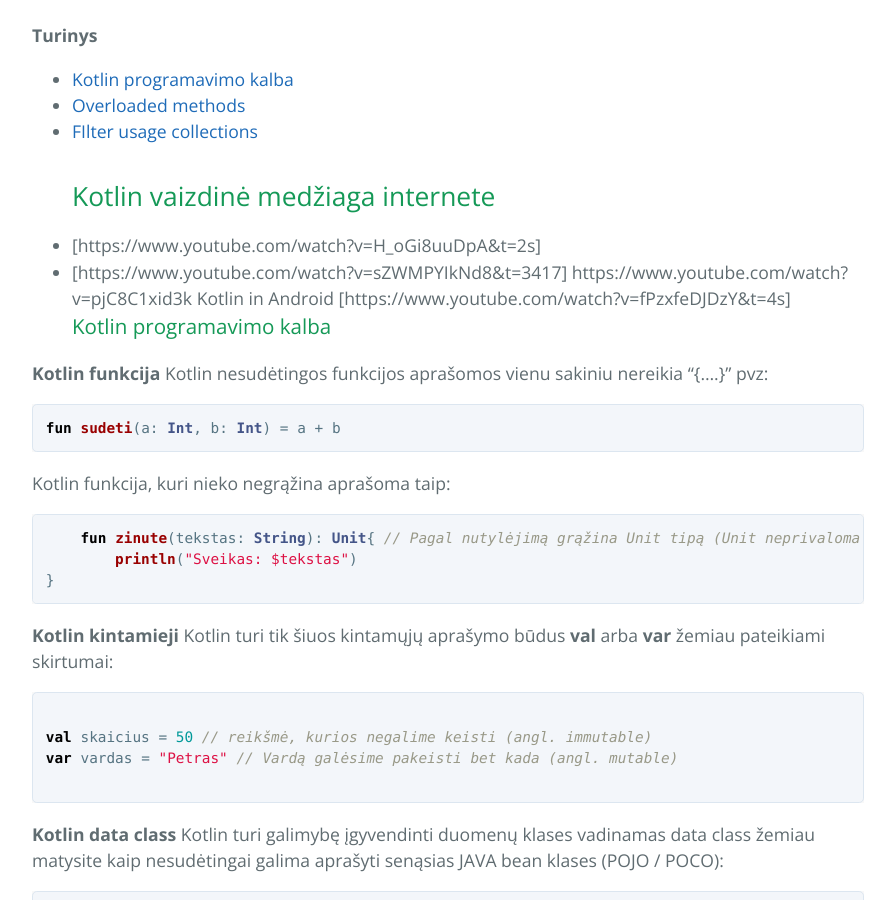
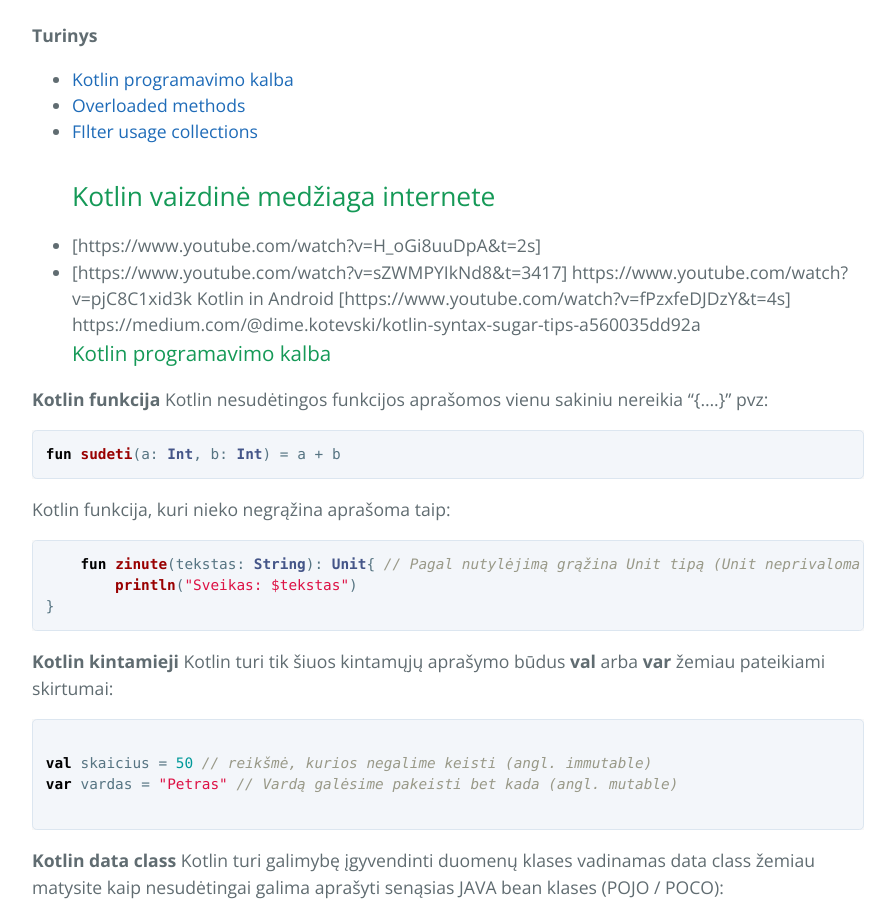
Before and after one commit to eif-courses/Java-Lecture-Notes, a Jekyll site: the page built from _posts/2017-10-29-overloading-kotlin-vs-java.md, in a window 1280 px wide and 900 px high, scrolled down 396 px. Shown: the whole window, without its empty margins (192-1087 px from the left). Built offline with Jekyll 4.4.1, drawn with Linux system fonts in a browser that asks for light colours; part of the change alters nothing that is shown.

Commit message:
Update 2017-10-29-overloading-kotlin-vs-java.md

```diff
--- a/_posts/2017-10-29-overloading-kotlin-vs-java.md
+++ b/_posts/2017-10-29-overloading-kotlin-vs-java.md
@@ -15,6 +15,7 @@ Naujos JVM (Java Virtual Machine) programavimo kalbos Kotlin apžvalga ir palygi
 - [https://www.youtube.com/watch?v=sZWMPYIkNd8&t=3417]
 https://www.youtube.com/watch?v=pjC8C1xid3k
 Kotlin in Android [https://www.youtube.com/watch?v=fPzxfeDJDzY&t=4s]
+https://medium.com/@dime.kotevski/kotlin-syntax-sugar-tips-a560035dd92a
 ### Kotlin programavimo kalba
 
 **Kotlin funkcija**
```
